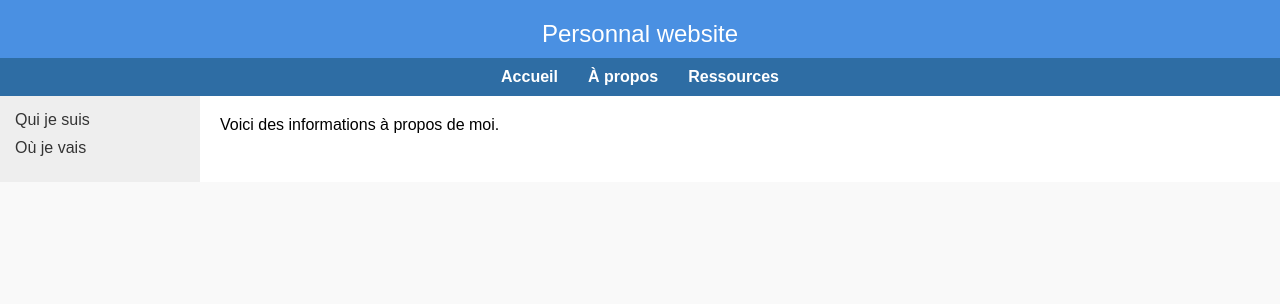
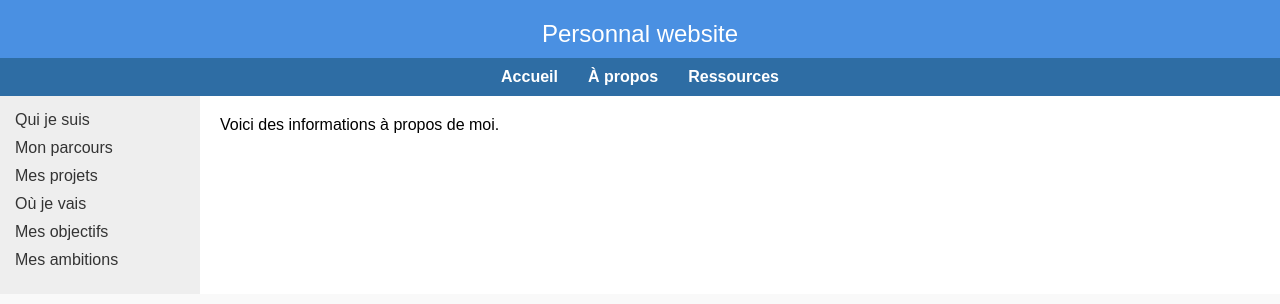
Before and after one commit to bdaire/bdaire.github.io, a Jekyll site: the page built from apropos.md, in a window 1280 px wide. Shown: the top 304 px of the page. Built offline with Jekyll 4.4.1, drawn with Linux system fonts in a browser that asks for light colours.

Commit message:
Update sidebar-apropos.html

```diff
--- a/_includes/sidebar-apropos.html
+++ b/_includes/sidebar-apropos.html
@@ -1,4 +1,17 @@
 <aside>
-  <a href="#">Qui je suis</a>
-  <a href="#">Où je vais</a>
+  <div class="has-submenu">
+    <a href="#">Qui je suis</a>
+    <div class="submenu">
+      <a href="#">Mon parcours</a>
+      <a href="#">Mes projets</a>
+    </div>
+  </div>
+
+  <div class="has-submenu">
+    <a href="#">Où je vais</a>
+    <div class="submenu">
+      <a href="#">Mes objectifs</a>
+      <a href="#">Mes ambitions</a>
+    </div>
+  </div>
 </aside>
```
